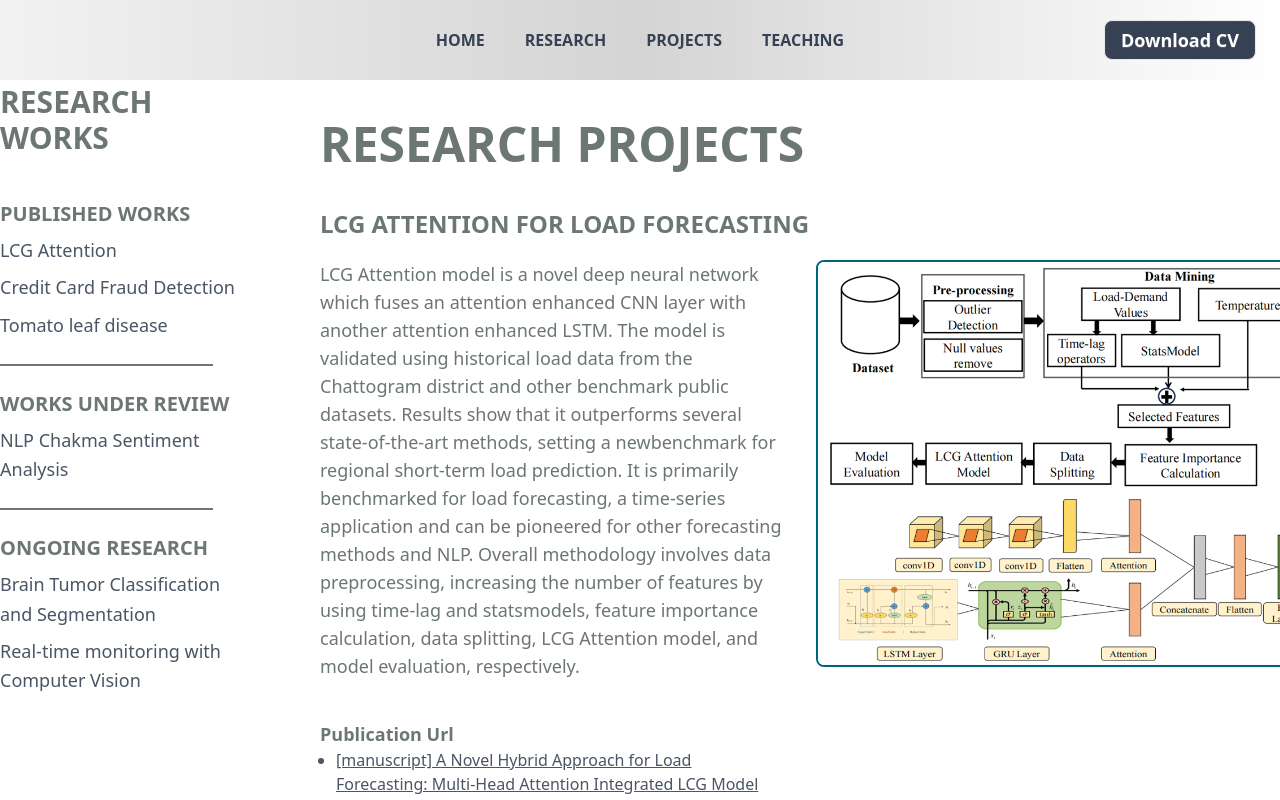
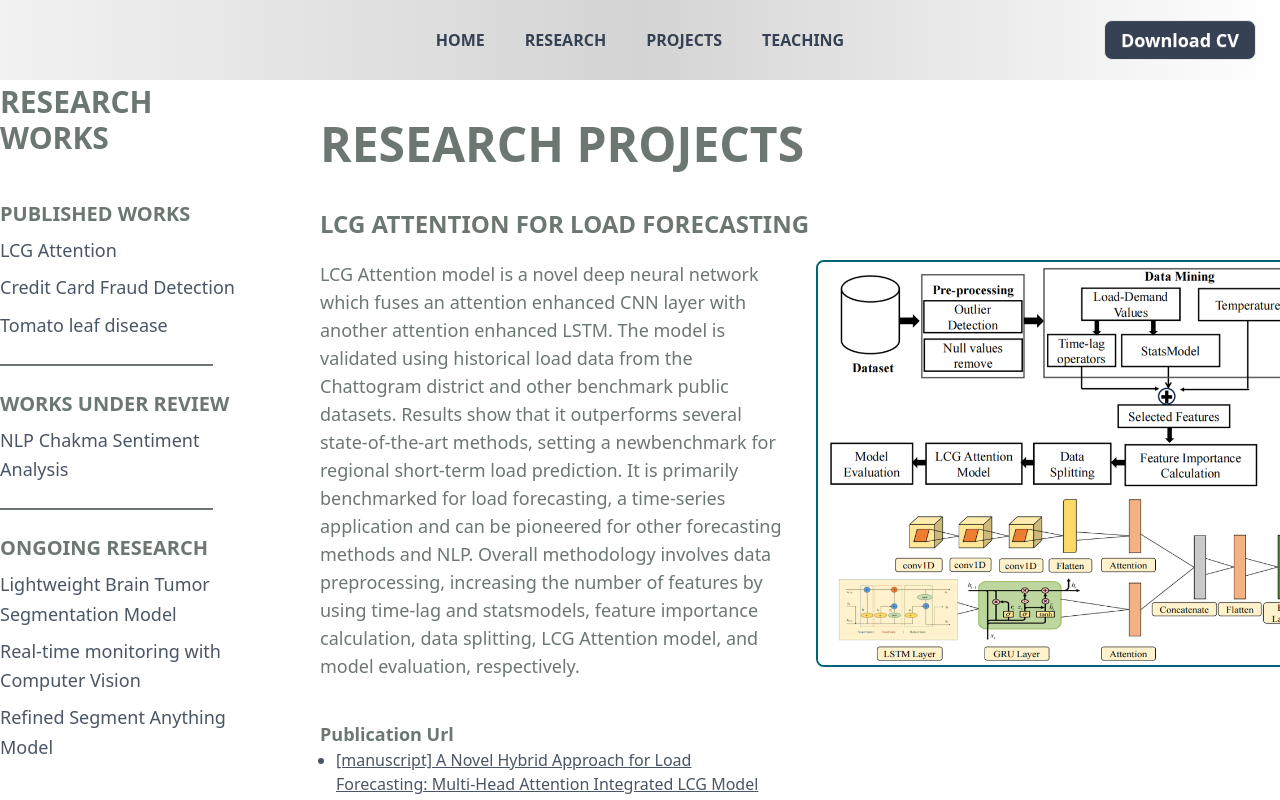
Before and after one commit to MasadRayan/Sabbir-Ahmed_Nirjon_Portfolio, a Next.js app: page /research in a window 1280 px wide. Shown: the top 800 px of the page. Built offline with nearby package versions, Linux system fonts and the light colour scheme.

Commit message:
navlink added

```diff
--- a/src/Components/Navbar.jsx
+++ b/src/Components/Navbar.jsx
@@ -31,13 +31,17 @@ const navLinks = [
                 href: "/research/#chakma",
             },
             {
-                name: "BRAIN TUMOR CLASSIFICATION",
+                name: "BRAIN TUMOR SEGMENTATION MODEL",
                 href: "/research/#tumor",
             },
             {
                 name: "REAL-TIME HOME SURVEILLANCE",
                 href: "/research/#camera",
             },
+            {
+                name: "REFINED SEGMENT ANYTHING MODEL",
+                href: "/projects/#SAM",
+            }
 
         ]
 
--- a/src/app/research/page.jsx
+++ b/src/app/research/page.jsx
@@ -60,12 +60,17 @@ const ResearchPage = () => {
                     <div className='text-lg text-gray-600 space-y-2 leading-relaxed'>
                         <p>
                             <a href="#tumor" className="block hover:text-black">
-                                Brain Tumor Classification and Segmentation
+                                Lightweight Brain Tumor Segmentation Model
                             </a>
                         </p>
                         <p>
                             <a href="#camera" className="block hover:text-black">
                                 Real-time monitoring with Computer Vision
+                            </a>
+                        </p>
+                        <p>
+                            <a href="SAM" className="block hover:text-black">
+                                Refined Segment Anything Model
                             </a>
                         </p>
                     </div>
@@ -186,7 +191,8 @@ const ResearchPage = () => {
                         <div className='flex flex-col md:flex-row gap-5 md:gap-10 justify-start items-start'>
                             <div className='md:w-1/2'>
                                 <p className='text-lg md:mb-10'>
-                                    <strong>Brain MRI segmentation</strong> is a highly used annotated dataset for brain tumor classification and segmentation. Currently, I am applying different transfer learning methods like ResNet, EfficientNet, MobileNet for classification. Besides, I am exploring the adaptibility of different U-Net variants including robust downsampler like ResNet, MobileNet V3 etc. and attention blocks as upsampler.
+                                    The proposed <strong>Brain MRI segmentation model</strong> is a lightweight, two-stage deep learning framework designed for the efficient detection and segmentation of Lower-Grade Gliomas (LGG) from MRI images. The model employs a basic encoder-decoder architecture inspired from UNet while emplying depth-wise convolutions as backbone  for high-efficiency feature extraction. It also integrates Attention into the skip connections to filter redundant noise and emphasize tumor-relevant features. Operating through a cascaded pipeline, the system first classifies the presence of a tumor before performing pixel-wise segmentation, significantly reducing unnecessary computational overhead. Experimental results demonstrate state-of-the-art performance, achieving a mean Dice score of 0.95 and a mean IoU of 0.91, while maintaining a significantly lower parameter count compared to traditional models like UNet.
+
                                 </p>
                             </div>
 
```
